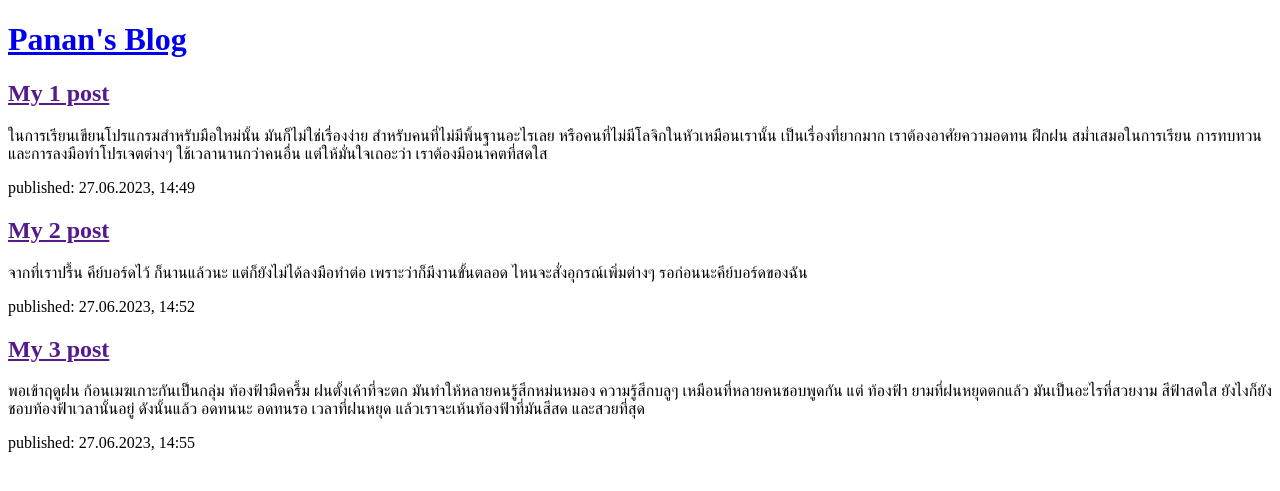
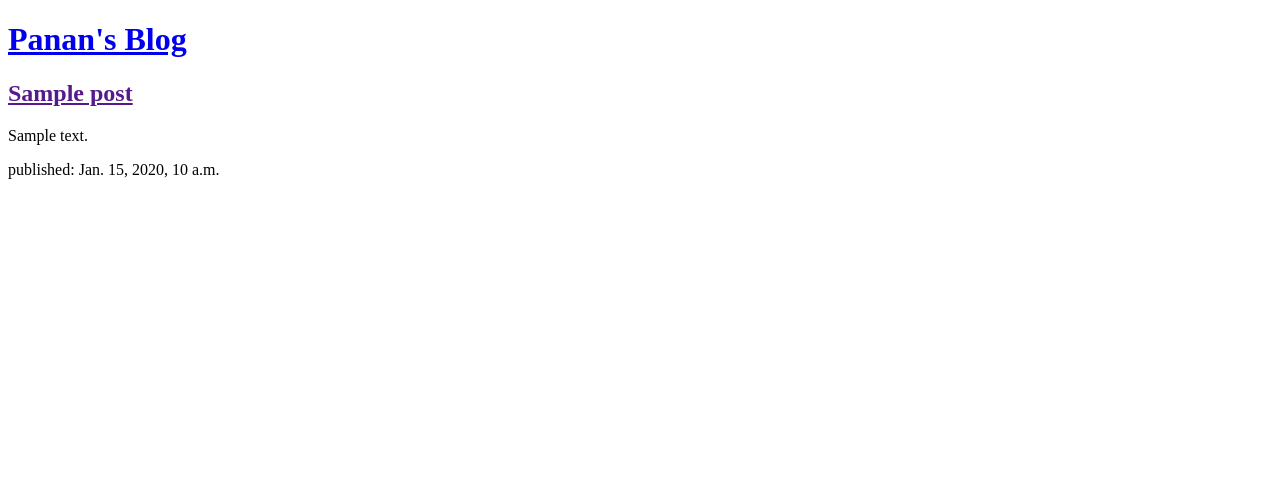
Before and after one commit to panan2012/first_Djangosite, a Django app: page / in a window 1280 px wide. Shown: the top 491 px of the page. Run offline with Django 3.2, Linux system fonts and the light colour scheme; tables that the repository leaves empty hold one stand-in row (values such as "Sample post").

Commit message:
feat:Modified templates to display posts from database.

```diff
--- a/blog/templates/blog/post_list.html
+++ b/blog/templates/blog/post_list.html
@@ -1,3 +1,4 @@
+
 <!DOCTYPE html>
 <html>
     <head>
@@ -8,21 +9,12 @@
             <h1><a href="/">Panan's Blog</a></h1>
         </header>
 
-        <article>
-            <h2><a href="">My 1 post</a></h2>
-            <p>ในการเรียนเขียนโปรแกรมสำหรับมือใหม่นั้น มันก็ไม่ใช่เรื่องง่าย สำหรับคนที่ไม่มีพิ้นฐานอะไรเลย หรือคนที่ไม่มีโลจิกในหัวเหมือนเรานั้น เป็นเรื่องที่ยากมาก เราต้องอาศัยความอดทน ฝึกฝน สม่ำเสมอในการเรียน การทบทวน และการลงมือทำโปรเจตต่างๆ ใช้เวลานานกว่าคนอื่น แต่ให้มั่นใจเถอะว่า เราต้องมีอนาคตที่สดใส</p>
-            <time>published: 27.06.2023, 14:49</time>
-        </article>
-
-        <article>
-            <h2><a href="">My 2 post</a></h2>
-            <p>จากที่เราปรื้น คีย์บอร์ดไว้ ก็นานแล้วนะ แต่ก็ยังไม่ได้ลงมือทำต่อ เพราะว่าก็มีงานขั้นตลอด ไหนจะสั่งอุกรณ์เพิ่มต่างๆ รอก่อนนะคีย์บอร์ดของฉัน</p>
-            <time>published: 27.06.2023, 14:52</time>
-        </article>
-        <article>
-            <h2><a href="">My 3 post</a></h2>
-            <p>พอเข้าฤดูฝน ก้อนเมฆเกาะกันเป็นกลุ่ม ท้องฟ้ามืดครึ้ม ฝนตั้งเค้าที่จะตก มันทำให้หลายคนรู้สึกหม่นหมอง ความรู้สึกบลูๆ เหมือนที่หลายคนชอบพูดกัน แต่ ท้องฟ้า ยามที่ฝนหยุดตกแล้ว มันเป็นอะไรที่สวยงาม สีฟ้าสดใส ยังไงก็ยังชอบท้องฟ้าเวลานั้นอยู่ ดังนั้นแล้ว อดทนนะ อดทนรอ เวลาที่ฝนหยุด แล้วเราจะเห้นท้องฟ้าที่มันสีสด และสวยที่สุด</p>
-            <time>published: 27.06.2023, 14:55</time>
-        </article>
+        {% for post in posts %}
+            <article>
+                <h2><a href="">{{ post.title }}</a></h2>
+                <p>{{ post.text|linebreaksbr }}</p>
+                <time>published: {{ post.published_date }}</time>
+            </article>
+        {% endfor %}
     </body>
 </html>
--- a/blog/views.py
+++ b/blog/views.py
@@ -1,5 +1,7 @@
 from django.shortcuts import render
-
+from django.utils import timezone
+from .models import Post
 
 def post_list(request):
-    return render(request, 'blog/post_list.html', {})
+    posts = Post.objects.filter(published_date__lte=timezone.now()).order_by('published_date')
+    return render(request, 'blog/post_list.html', {'posts': posts})
```
